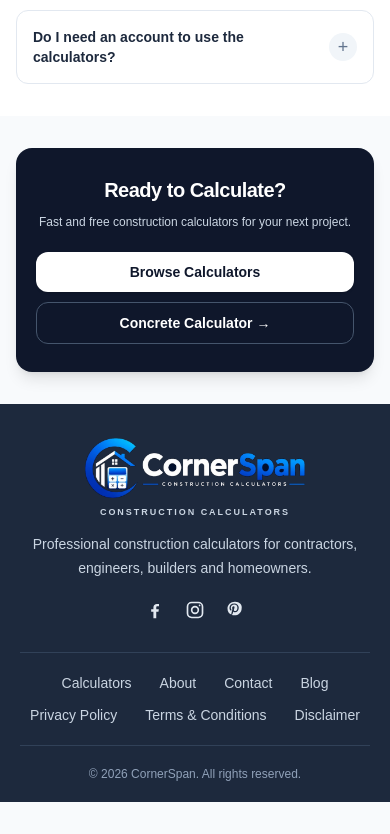
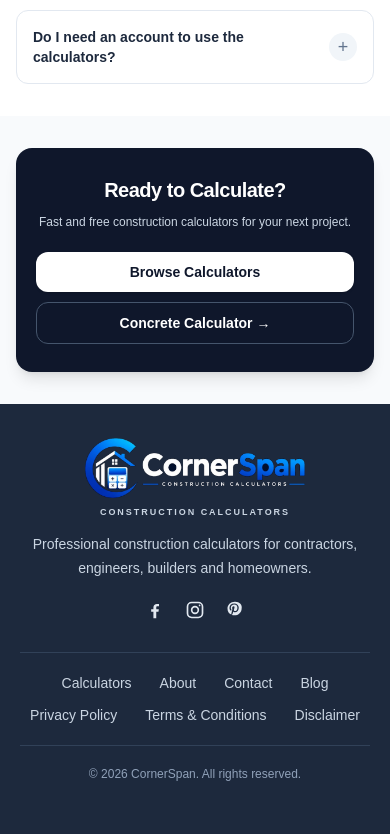
Before and after one commit to km7max-cmd/cornerspan, a Next.js app: page / in a window 390 px wide. Shown: the part 4399-5233 px from the top of the page. Before the commit the page ends 5201 px from the top, so only its background shows below. Built offline with nearby package versions, Linux system fonts and the light colour scheme.

Commit message:
Update Footer component height and class names

```diff
--- a/components/Footer.tsx
+++ b/components/Footer.tsx
@@ -86,9 +86,8 @@ const socials = [
 export default function Footer() {
   return (
     <footer
-      className="border-t border-slate-800 bg-slate-800"
-      style={{ minHeight: "250px" }}
-    >
+  className="min-h-[430px] border-t border-slate-800 bg-slate-800 sm:min-h-[330px]"
+>
       <div className="mx-auto max-w-7xl px-5 sm:px-6">
 
         {/* Logo + Description */}
```
